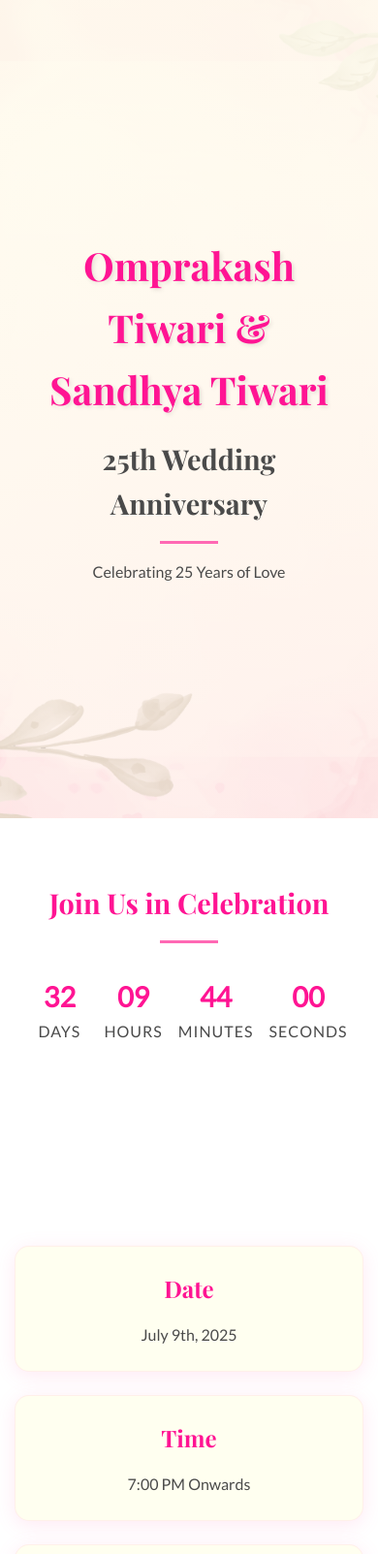
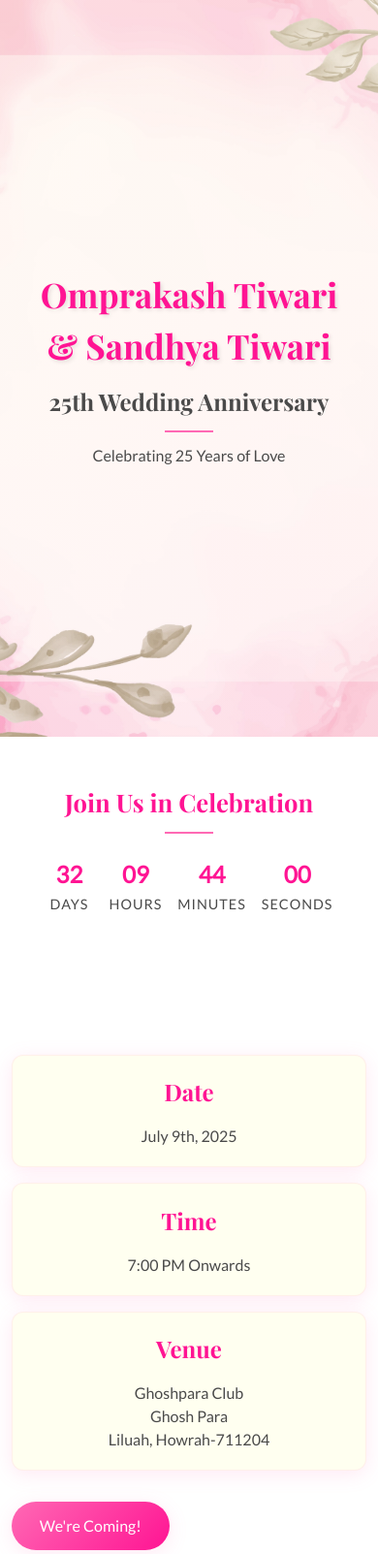
Before and after one commit to Subhamt400/Anniversary, a plain HTML site: page index.html in a window 390 px wide. Shown: the top 1603 px of the page at 97% size. Drawn offline with nearby package versions, Linux system fonts and the light colour scheme.

Commit message:
Update styles.css

```diff
--- a/assets/css/styles.css
+++ b/assets/css/styles.css
@@ -19,7 +19,7 @@
 
 body {
     font-family: 'Lato', sans-serif;
-    line-height: 1.6;
+    line-height: 1.5;
     color: var(--color-text);
     background-color: var(--color-ivory);
     background-image: url('../images/floral-pattern.jpg');
@@ -32,44 +32,44 @@ body {
 .container {
     max-width: 1200px;
     margin: 0 auto;
-    padding: 0 20px;
+    padding: 0 15px;
 }
 
 /* Typography */
 h1, h2, h3 {
     font-family: 'Playfair Display', serif;
-    margin-bottom: 1rem;
+    margin-bottom: 0.75rem;
     color: var(--color-text);
 }
 
 h1 {
     font-weight: 700;
-    font-size: 3.5rem;
+    font-size: 3.2rem;
 }
 
 h2 {
-    font-size: 2.5rem;
+    font-size: 2.2rem;
     color: var(--color-accent);
     text-align: center;
-    margin-bottom: 2rem;
+    margin-bottom: 1.5rem;
     position: relative;
 }
 
 h2::after {
     content: '';
     display: block;
-    width: 60px;
-    height: 3px;
+    width: 50px;
+    height: 2px;
     background: var(--color-primary);
-    margin: 1rem auto;
+    margin: 0.75rem auto;
 }
 
 /* Hero Section */
 .hero {
-    height: 100vh;
+    height: 90vh;
     background: linear-gradient(135deg,
-                rgba(255, 182, 193, 0.3),
-                rgba(255, 105, 180, 0.3)),
+                rgba(255, 182, 193, 0.1),
+                rgba(255, 105, 180, 0.1)),
                 url('../images/floral-pattern.jpg') center/cover no-repeat;
     display: flex;
     align-items: center;
@@ -86,12 +86,12 @@ h2::after {
     right: 0;
     bottom: 0;
     background: linear-gradient(to bottom,
-                rgba(255, 255, 240, 0.9),
-                rgba(255, 255, 240, 0.7));
+                rgba(255, 255, 240, 0.5),
+                rgba(255, 255, 240, 0.3));
 }
 
 .hero-content {
-    padding: 2rem;
+    padding: 1.5rem;
     position: relative;
     z-index: 1;
     opacity: 0;
@@ -99,21 +99,21 @@ h2::after {
 }
 
 .couple-names {
-    font-size: 4rem;
-    margin-bottom: 1rem;
+    font-size: 3.5rem;
+    margin-bottom: 0.75rem;
     color: var(--color-accent);
     text-shadow: 2px 2px 4px rgba(0, 0, 0, 0.1);
 }
 
 .anniversary-text {
-    font-size: 2.8rem;
-    margin-bottom: 1rem;
+    font-size: 2.4rem;
+    margin-bottom: 0.75rem;
     color: var(--color-text);
 }
 
 /* Countdown Section */
 .countdown {
-    padding: 4rem 0;
+    padding: 3rem 0;
     background-color: var(--color-white);
     box-shadow: var(--shadow-soft);
 }
@@ -121,24 +121,24 @@ h2::after {
 .countdown-timer {
     display: flex;
     justify-content: center;
-    gap: 2rem;
-    margin-top: 2rem;
+    gap: 1.5rem;
+    margin-top: 1.5rem;
 }
 
 .timer-item {
     text-align: center;
-    min-width: 100px;
+    min-width: 80px;
 }
 
 .timer-item span {
-    font-size: 2.5rem;
+    font-size: 2.2rem;
     font-weight: 700;
     color: var(--color-accent);
     display: block;
 }
 
 .timer-item label {
-    font-size: 1rem;
+    font-size: 0.9rem;
     color: var(--color-text);
     text-transform: uppercase;
     letter-spacing: 1px;
@@ -146,22 +146,22 @@ h2::after {
 
 /* Event Details Section */
 .event-details {
-    padding: 6rem 0;
+    padding: 4rem 0;
     background-color: var(--color-white);
 }
 
 .details-grid {
     display: grid;
-    grid-template-columns: repeat(auto-fit, minmax(280px, 1fr));
-    gap: 2.5rem;
-    margin: 3rem 0;
+    grid-template-columns: repeat(auto-fit, minmax(250px, 1fr));
+    gap: 1.5rem;
+    margin: 2rem 0;
 }
 
 .detail-item {
     text-align: center;
-    padding: 2.5rem;
+    padding: 1.5rem;
     background: var(--color-ivory);
-    border-radius: 15px;
+    border-radius: 12px;
     box-shadow: var(--shadow-soft);
     transition: var(--transition);
     border: 1px solid rgba(255, 105, 180, 0.1);
@@ -202,7 +202,7 @@ h2::after {
 
 /* Warm Message Section */
 .warm-message {
-    padding: 6rem 0;
+    padding: 4rem 0;
     background-color: var(--color-ivory);
 }
 
@@ -210,27 +210,27 @@ h2::after {
     max-width: 800px;
     margin: 0 auto;
     text-align: center;
-    padding: 2rem;
+    padding: 1.5rem;
     background: var(--color-white);
-    border-radius: 15px;
+    border-radius: 12px;
     box-shadow: var(--shadow-soft);
 }
 
 /* Photo Gallery Section */
 .photo-gallery {
-    padding: 6rem 0;
+    padding: 4rem 0;
     background-color: var(--color-white);
 }
 
 .gallery-grid {
     display: grid;
-    grid-template-columns: repeat(auto-fit, minmax(300px, 1fr));
-    gap: 2rem;
-    margin-top: 2rem;
+    grid-template-columns: repeat(auto-fit, minmax(280px, 1fr));
+    gap: 1.5rem;
+    margin-top: 1.5rem;
 }
 
 .gallery-item {
-    border-radius: 15px;
+    border-radius: 12px;
     overflow: hidden;
     box-shadow: var(--shadow-soft);
     transition: var(--transition);
@@ -245,7 +245,7 @@ h2::after {
 
 .gallery-item img {
     width: 100%;
-    height: 300px;
+    height: 250px;
     object-fit: cover;
     transition: transform 0.5s ease;
 }
@@ -256,13 +256,13 @@ h2::after {
 
 /* Location Section */
 .location {
-    padding: 6rem 0;
+    padding: 4rem 0;
     background-color: var(--color-ivory);
 }
 
 .map-container {
-    margin-top: 2rem;
-    border-radius: 15px;
+    margin-top: 1.5rem;
+    border-radius: 12px;
     overflow: hidden;
     box-shadow: var(--shadow-soft);
     border: 1px solid rgba(255, 105, 180, 0.1);
@@ -281,53 +281,14 @@ h2::after {
 .footer {
     background: linear-gradient(135deg, var(--color-primary), var(--color-accent));
     color: var(--color-white);
-    padding: 3rem 0;
+    padding: 2rem 0;
     text-align: center;
 }
 
 /* Responsive Design */
 @media (max-width: 768px) {
     .couple-names {
-        font-size: 3rem;
-    }
-
-    .anniversary-text {
-        font-size: 2rem;
-    }
-
-    h2 {
-        font-size: 2rem;
-    }
-
-    .countdown-timer {
-        gap: 1rem;
-    }
-
-    .timer-item {
-        min-width: 70px;
-    }
-
-    .timer-item span {
-        font-size: 2rem;
-    }
-
-    .details-grid {
-        grid-template-columns: 1fr;
-        gap: 1.5rem;
-    }
-
-    .gallery-grid {
-        grid-template-columns: 1fr;
-    }
-
-    .container {
-        padding: 0 15px;
-    }
-}
-
-@media (max-width: 480px) {
-    .couple-names {
-        font-size: 2.5rem;
+        font-size: 2.8rem;
     }
 
     .anniversary-text {
@@ -339,7 +300,7 @@ h2::after {
     }
 
     .countdown-timer {
-        flex-wrap: wrap;
+        gap: 1rem;
     }
 
     .timer-item {
@@ -350,12 +311,51 @@ h2::after {
         font-size: 1.8rem;
     }
 
+    .details-grid {
+        grid-template-columns: 1fr;
+        gap: 1rem;
+    }
+
+    .gallery-grid {
+        grid-template-columns: 1fr;
+    }
+
+    .container {
+        padding: 0 12px;
+    }
+}
+
+@media (max-width: 480px) {
+    .couple-names {
+        font-size: 2.2rem;
+    }
+
+    .anniversary-text {
+        font-size: 1.5rem;
+    }
+
+    h2 {
+        font-size: 1.6rem;
+    }
+
+    .countdown-timer {
+        flex-wrap: wrap;
+    }
+
+    .timer-item {
+        min-width: 50px;
+    }
+
+    .timer-item span {
+        font-size: 1.5rem;
+    }
+
     .rsvp-button {
-        padding: 1rem 2rem;
+        padding: 0.8rem 1.8rem;
         font-size: 1rem;
     }
 
     .detail-item {
-        padding: 1.5rem;
+        padding: 1.2rem;
     }
 }
```
